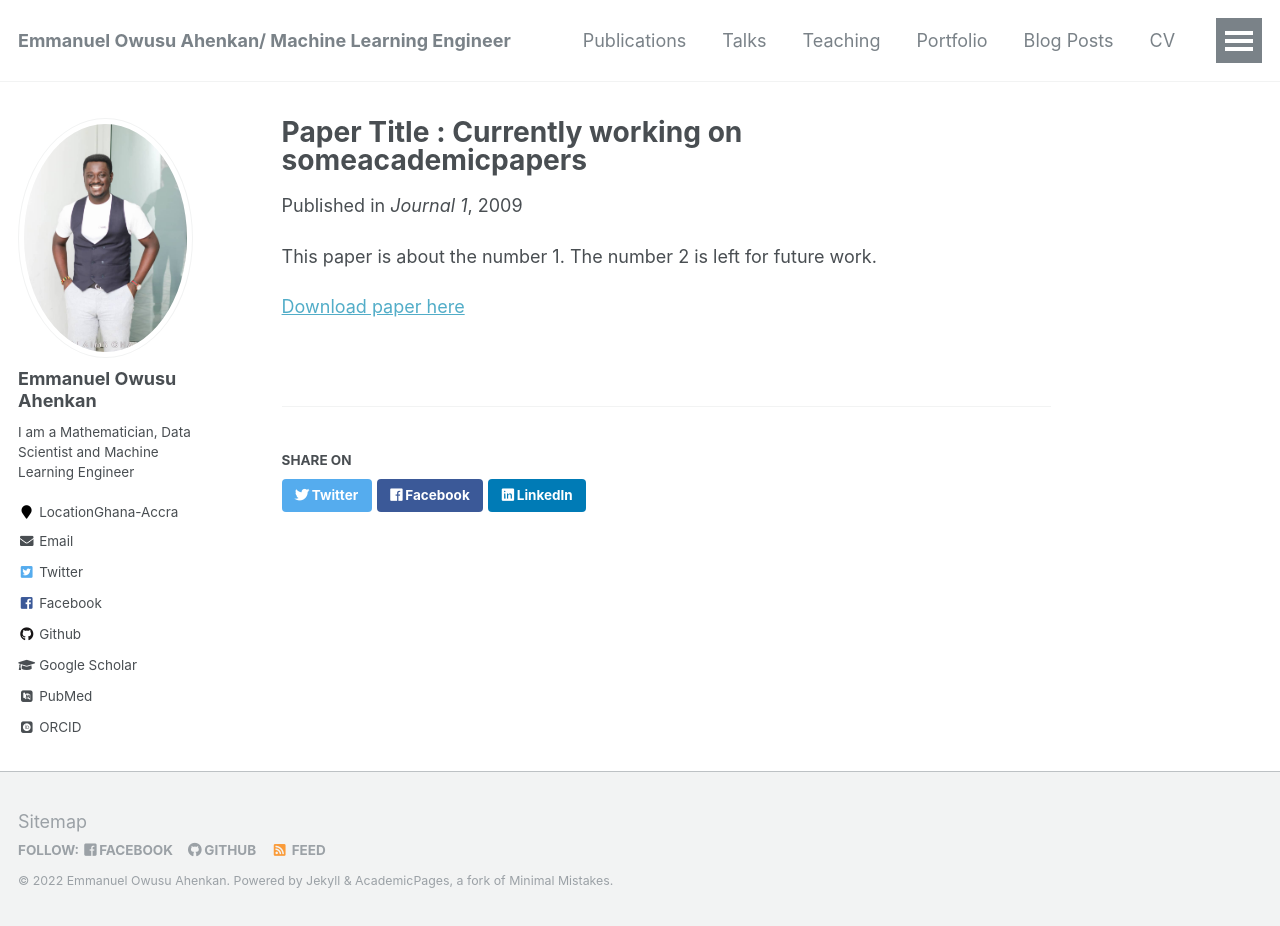
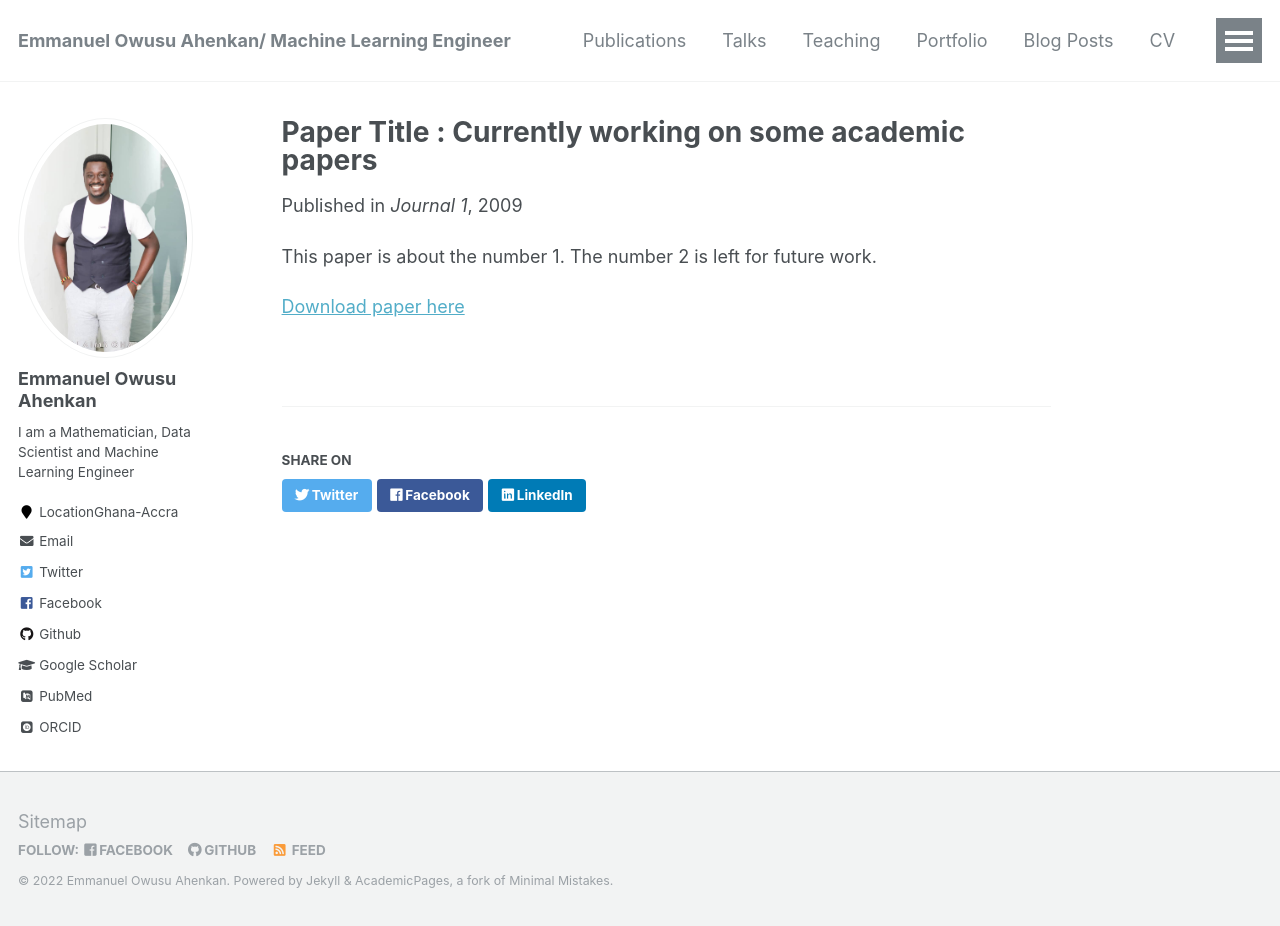
Before and after one commit to EmmanuelOwusu/EmmanuelOwusu.github.io, a Jekyll site: the page built from _publications/2009-10-01-paper-title-number-1.md, in a window 1280 px wide and 926 px high. Built offline with Jekyll 4.4.1, drawn with Linux system fonts in a browser that asks for light colours; some web fonts are replaced.

Commit message:
Update 2009-10-01-paper-title-number-1.md

```diff
--- a/_publications/2009-10-01-paper-title-number-1.md
+++ b/_publications/2009-10-01-paper-title-number-1.md
@@ -1,5 +1,5 @@
 ---
-title: "Paper Title : Currently working on someacademicpapers"
+title: "Paper Title : Currently working on some academic papers"
 collection: publications
 permalink: /publication/2009-10-01-paper-title-number-1
 excerpt: 'This paper is about the number 1. The number 2 is left for future work.'
@@ -8,6 +8,7 @@ venue: 'Journal 1'
 paperurl: 'http://academicpages.github.io/files/paper1.pdf'
 # citation: 'Your Name, You. (2009). &quot;Paper Title Number 1.&quot; <i>Journal 1</i>. 1(1).'
 ---
-This paper is about the number 1. The number 2 is left for future work.
+This paper is about the number 1.
+The number 2 is left for future work.
 
 [Download paper here](http://academicpages.github.io/files/paper1.pdf)
```
